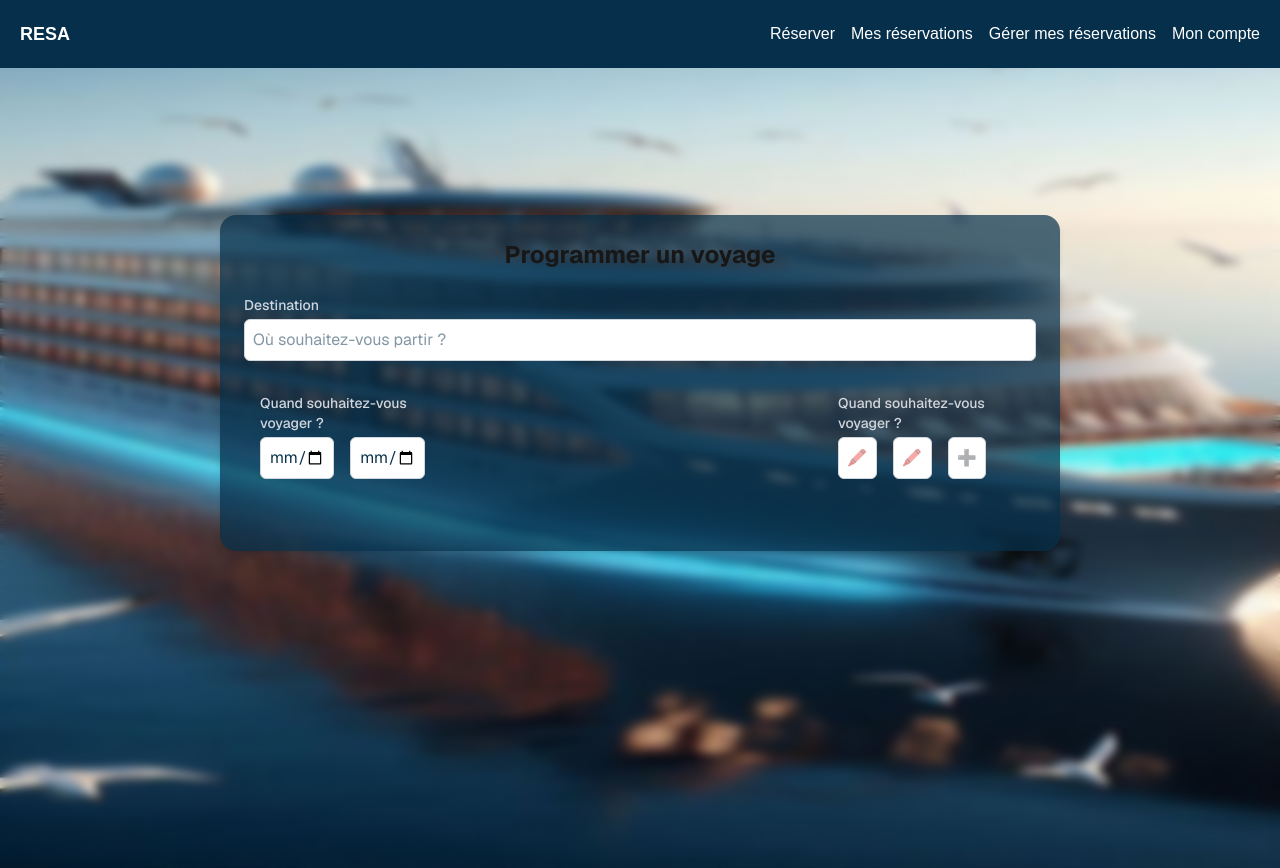
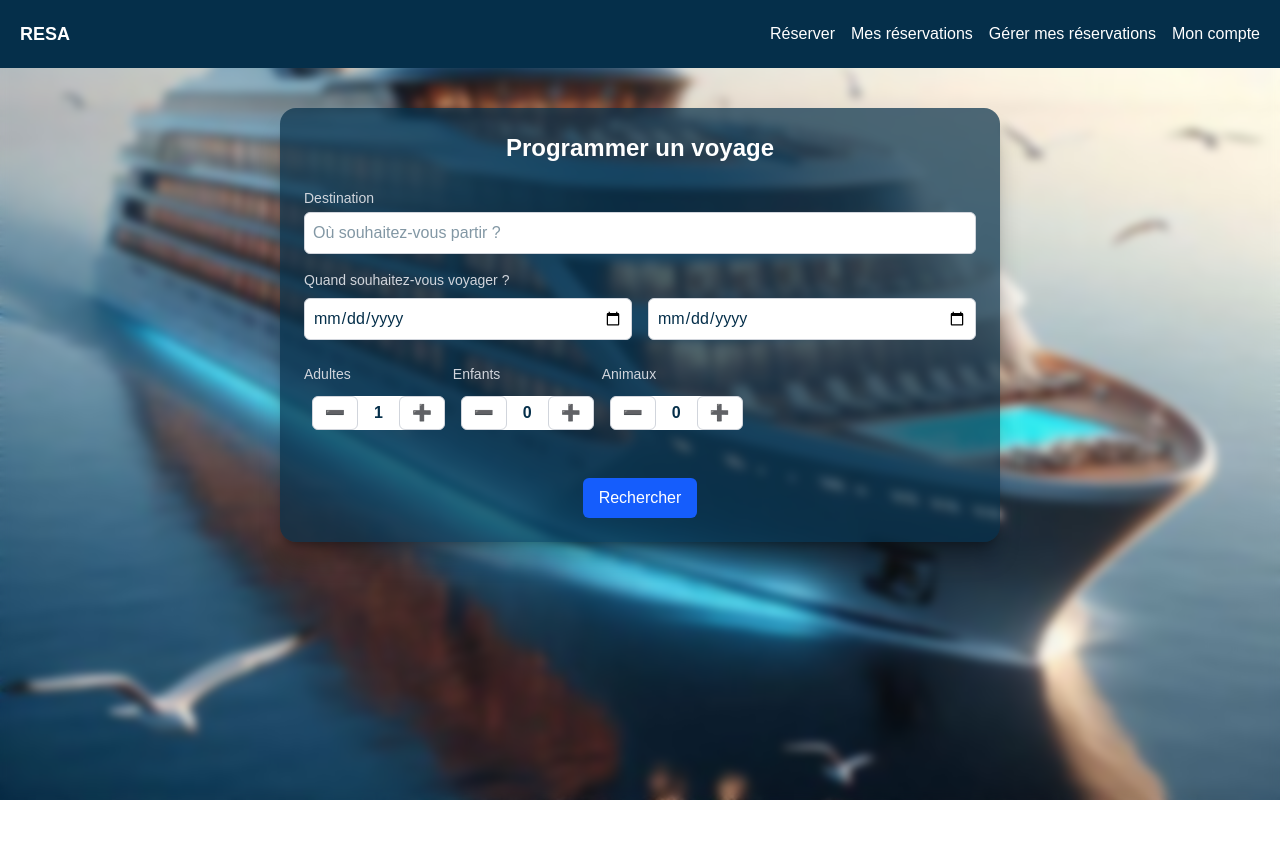
Before and after one commit to Coding-Diligence/resa, a Next.js app in the folder front/resa/: page / in a window 1280 px wide. After the commit the page ends 800 px from the top, so only its background shows below. Built offline with nearby package versions, Linux system fonts and the light colour scheme.

Commit message:
1.0.3 - 03/06/2025

```diff
--- a/front/resa/src/app/components/partials/Reservation.js
+++ /dev/null
@@ -1,43 +0,0 @@
-export default function Reservation() {
-    return (
-        <form className="w-3/4 p-6 relative top-down bg-sky-950/70 rounded-2xl shadow-md">
-            <h2 className="text-2xl font-bold mb-6 text-center">Programmer un voyage</h2>
-            <div className="mb-4 flex flex-row ">
-                <div className="flex flex-col w-full">
-                    <label htmlFor="name" className="block text-sm font-medium text-gray-300">Destination</label>
-                    <input type="text" id="name" name="name" required className="mt-1 block p-2 border border-gray-300 bg-white text-sky-950 rounded-md focus:ring-blue-500 focus:border-blue-500" placeholder="Où souhaitez-vous partir ?" />
-                </div>
-            </div>
-            <div className="mb-4 flex flex-row justify-between">
-                    <div className="flex flex-col w-1/4 ml-4 mb-8">
-                        <div className="flex flex-col w-3/4">
-                        <label htmlFor="date" className="block text-sm font-medium text-gray-300 mt-4">Quand souhaitez-vous voyager ?</label>
-                            <div className="flex flex-row space-x-4">
-                                <input type="date" id="date" name="date" required className="mt-1 block bg-white w-2/4 p-2 border border-gray-300 rounded-md focus:ring-blue-500 focus:border-blue-500 text-sky-950" />
-                                <input type="date" id="date" name="date" required className="mt-1 block bg-white w-2/4 p-2 border border-gray-300 rounded-md focus:ring-blue-500 focus:border-blue-500 text-sky-950" />
-                            </div>
-                        </div>
-                    </div>
-
-                    <div className="flex flex-col w-1/4 ml-4 mb-8">
-                        <div className="flex flex-col w-3/4">
-                        <label htmlFor="date" className="block text-sm font-medium text-gray-300 mt-4">Quand souhaitez-vous voyager ?</label>
-                            <div className="flex flex-row space-x-4">
-                                <div className="flex flex-col w-3/4">
-                                    <input type="text" id="text" name="text" required className="mt-1 block bg-white w-full p-2 border border-gray-300 rounded-md focus:ring-blue-500 focus:border-blue-500" placeholder="🖍️ Quel véhicule "/>
-                                </div>
-
-                                <div className="flex flex-col w-3/4">
-                                    <input type="text" id="text" name="text" required className="mt-1 block bg-white w-full p-2 border border-gray-300 rounded-md focus:ring-blue-500 focus:border-blue-500" placeholder="🖍️ 2 adultes "/>
-                                </div>
-
-                                <div className="flex flex-col w-3/4">
-                                    <input type="text" id="text" name="text" required className="mt-1 block bg-white w-full p-2 border border-gray-300 rounded-md focus:ring-blue-500 focus:border-blue-500" placeholder="➕ animaux"/>
-                                </div>
-                            </div>
-                        </div>
-                    </div>
-                </div>
-        </form>
-    );
-}
--- a/front/resa/src/app/globals.css
+++ b/front/resa/src/app/globals.css
@@ -23,7 +23,9 @@ body {
   background: var(--background);
   color: var(--foreground);
   font-family: Arial, Helvetica, sans-serif;
-  overflow: hidden; /* bloquie le scroll en attendant */
+  height: 100vh;
+  overflow: auto;
+  /* overflow: hidden; bloquie le scroll en attendant */
 }
 
 .container {
@@ -34,11 +36,7 @@ body {
 
 .bg-image {
   background-image: url('/assets/ferry_tesla.jpg');
-  background-size: 1900px 900px;
+  background-size: cover;
   background-position: center;
   backdrop-filter: blur(5px);
 }
-
-.top-down {
-  margin-top : 450px
-}
--- a/front/resa/src/app/page.js
+++ b/front/resa/src/app/page.js
@@ -1,9 +1,9 @@
 import Image from "next/image";
-import Reservation from "./components/partials/Reservation";
+import Reservation from "./pages/Reservation";
 
 export default function Home() {
   return (
-    <div className="grid grid-rows-[20px_1fr_20px] items-center justify-items-center min-h-screen p-8 pb-20 gap-16 sm:p-20 font-[family-name:var(--font-geist-sans)]">
+    <div className=" m-auto flex flex-col items-center justify-center w-3/4 relative">
       <Reservation />
     </div>
 
--- /dev/null
+++ b/front/resa/src/app/pages/Reservation.js
@@ -0,0 +1,90 @@
+"use client";
+import Link from "next/link";
+import { useState } from "react";
+
+export default function Reservation() {
+  const [adults, setAdults] = useState(1);
+  const [children, setChildren] = useState(0);
+  const [pets, setPets] = useState(0);
+
+  const increment = (setter, value) => setter(value + 1);
+  const decrement = (setter, value) => setter(Math.max(0, value - 1));
+
+  return (
+    <form className="w-3/4 p-6 relative mt-10 bg-sky-950/70 rounded-2xl shadow-xl/30">
+      <h2 className="text-2xl font-bold mb-6 text-center text-white">Programmer un voyage</h2>
+
+      {/* Destination */}
+      <div className="mb-4">
+        <label htmlFor="destination" className="block text-sm font-medium text-gray-300">Destination</label>
+        <input
+          type="text"
+          id="destination"
+          name="destination"
+          required
+          className="mt-1 block w-full p-2 border border-gray-300 bg-white text-sky-950 rounded-md focus:ring-blue-500 focus:border-blue-500"
+          placeholder="Où souhaitez-vous partir ?"
+        />
+      </div>
+
+      {/* Dates */}
+      <div className="mb-6">
+        <label className="block text-sm font-medium text-gray-300 mb-2">Quand souhaitez-vous voyager ?</label>
+        <div className="flex space-x-4">
+          <input
+            type="date"
+            name="startDate"
+            required
+            className="block w-1/2 p-2 border border-gray-300 bg-white text-sky-950 rounded-md focus:ring-blue-500 focus:border-blue-500"
+          />
+          <input
+            type="date"
+            name="endDate"
+            required
+            className="block w-1/2 p-2 border border-gray-300 bg-white text-sky-950 rounded-md focus:ring-blue-500 focus:border-blue-500"
+          />
+        </div>
+      </div>
+
+      {/* Compteurs */}
+      <div className="mb-6 space-y-4 flex flex-row">
+        {[
+          { label: "Adultes", value: adults, setValue: setAdults },
+          { label: "Enfants", value: children, setValue: setChildren },
+          { label: "Animaux", value: pets, setValue: setPets },
+        ].map(({ label, value, setValue }, index) => (
+          <div key={index} className="flex flex-col">
+            <label className="block text-sm font-medium text-gray-300 mb-1">{label}</label>
+            <div className="flex items-center space-x-4 m-2 rounded-xl bg-white">
+              <button
+                type="button"
+                onClick={() => decrement(setValue, value)}
+                className="px-3 py-1 bg-white text-sky-800 rounded-md border border-gray-300 hover:bg-gray-100"
+              >
+                ➖
+              </button>
+              <span className="text-sky-950 font-semibold">{value}</span>
+              <button
+                type="button"
+                onClick={() => increment(setValue, value)}
+                className="px-3 py-1 bg-white text-sky-950 rounded-md border border-gray-300 hover:bg-gray-100"
+              >
+                ➕
+              </button>
+            </div>
+          </div>
+        ))}
+      </div>
+
+      {/* Submit */}
+      <div className="flex justify-center">
+        <Link
+          href={`/liste-reservation?adults=${adults}&children=${children}&pets=${pets}`}
+          className="px-4 py-2 bg-blue-600 text-white rounded-md hover:bg-blue-700 focus:outline-none focus:ring-2 focus:ring-blue-500 focus:ring-offset-2"
+        >
+          Rechercher
+        </Link>
+      </div>
+    </form>
+  );
+}
```
